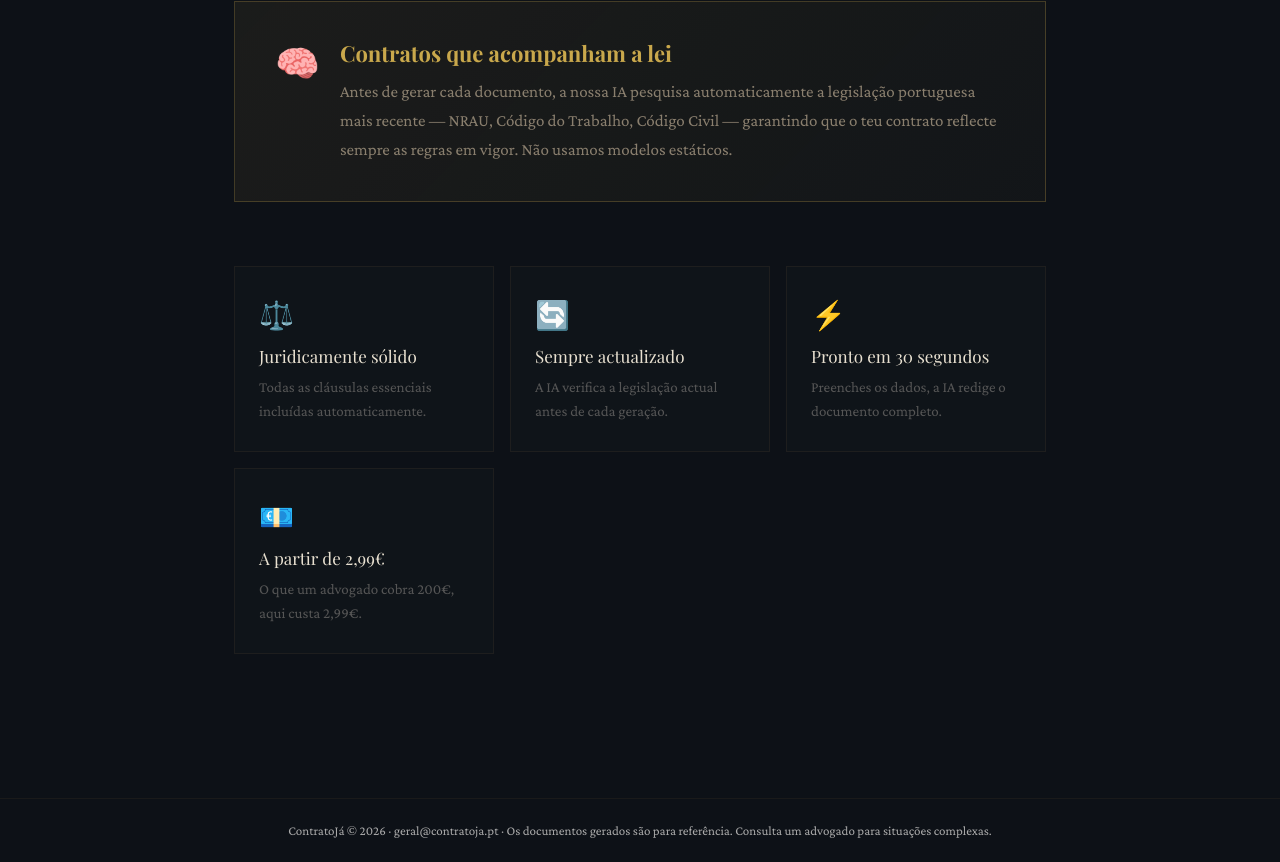
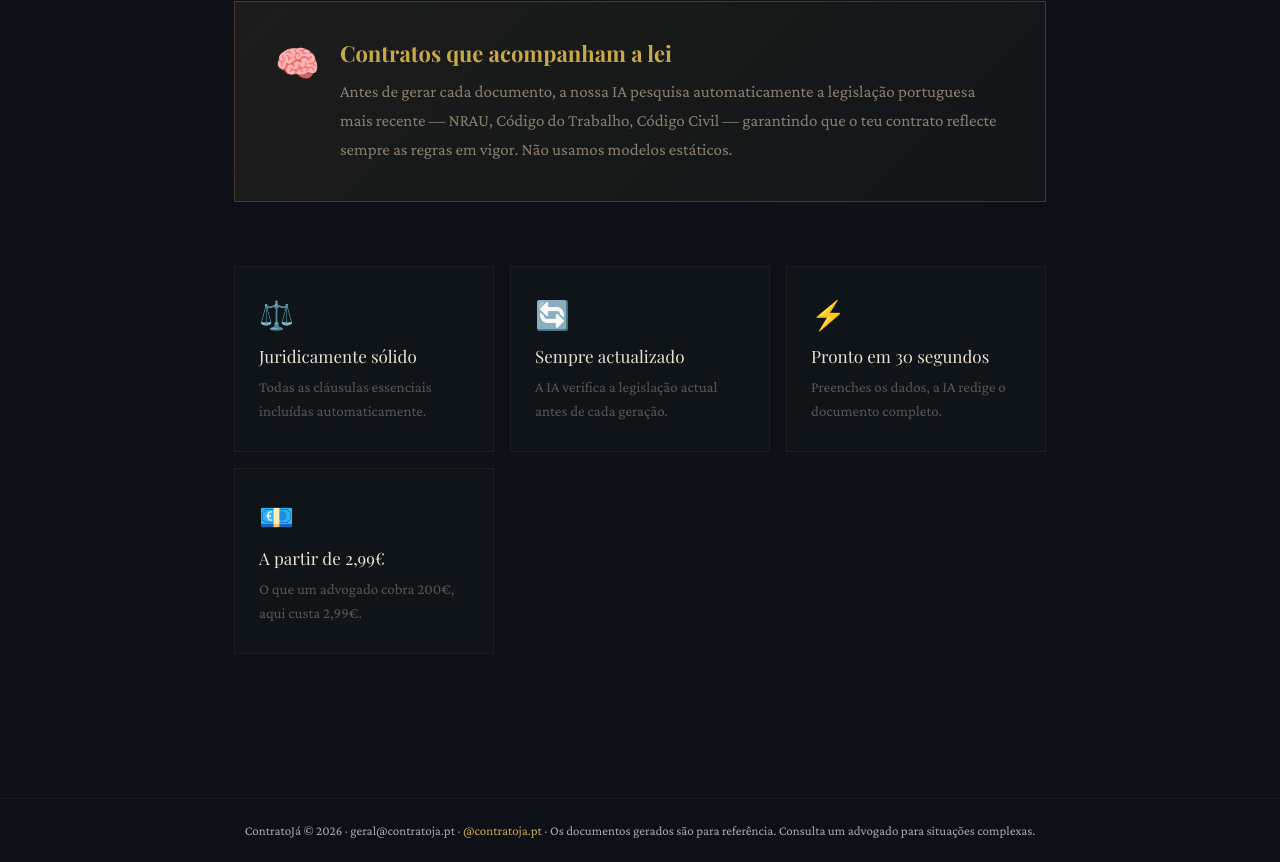
Before and after one commit to tradeit1000/Contratoja, a Next.js app: page / in a window 1280 px wide. Shown: the part 805-1667 px from the top of the page. Built offline with nearby package versions, Linux system fonts and the light colour scheme.

Commit message:
add instagram link to footer

```diff
--- a/app/page.jsx
+++ b/app/page.jsx
@@ -638,7 +638,7 @@ export default function Home() {
 
       <footer style={{ borderTop: "1px solid #1a1a1a", padding: "24px 40px", textAlign: "center" }}>
         <p style={{ fontFamily: "'Crimson Pro',serif", fontSize: 13, color: "#aaa" }}>
-          ContratoJá © 2026 · geral@contratoja.pt · {t.footer}
+          ContratoJá © 2026 · geral@contratoja.pt · <a href="https://instagram.com/contratoja.pt" target="_blank" style={{color:"#c9a84c", textDecoration:"none"}}>@contratoja.pt</a> · {t.footer}
         </p>
       </footer>
     </div>
```
